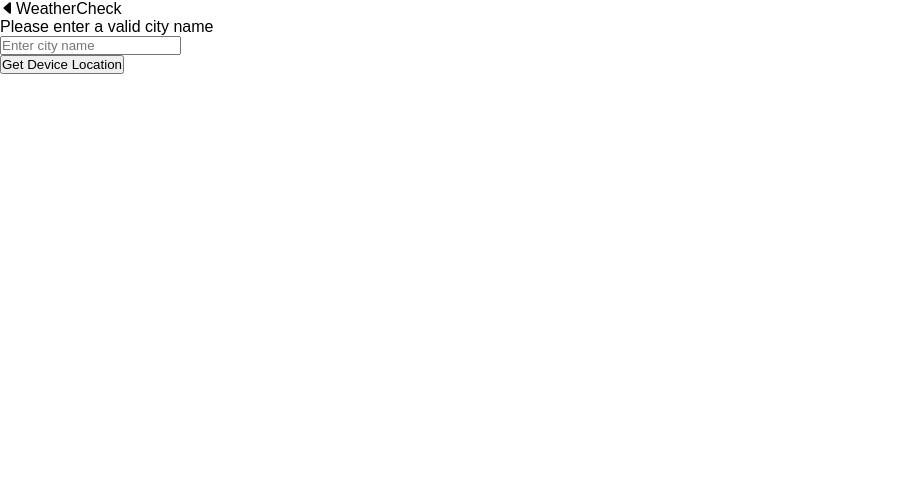
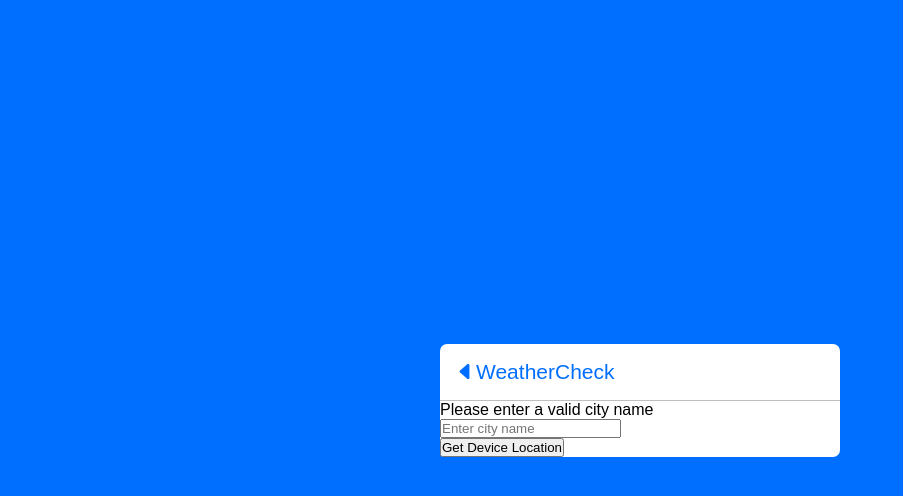
Before and after one commit to Srinivaasan27/WeatherCheck, a plain HTML site: page index.html in a window 1280 px wide. Shown: the whole page, without its empty margins (0-903 px from the left). Drawn offline with nearby package versions, Linux system fonts and the light colour scheme; a web font is replaced by a local one.

Commit message:
Update style.css

```diff
--- a/style.css
+++ b/style.css
@@ -4,3 +4,24 @@
     box-sizing: border-box;
     font-family: 'Hind Madurai', sans-serif;
 }
+body {
+    display: flex;
+    align-items: center;
+    justify-content: center;
+    min-height: 100vh;
+    background: rgb(0, 110, 255);
+}
+.wrapper {
+    width: 400px;
+    border-radius: 7px;
+    background: rgb(255, 255, 255);
+}
+.wrapper header {
+    color: rgb(0, 110, 255);
+    font-size: 21px;
+    font-weight: 500;
+    padding: 16px 15px;
+    display: flex;
+    align-items: center;
+    border-bottom: 1px solid #bfbfbf;
+}
```
